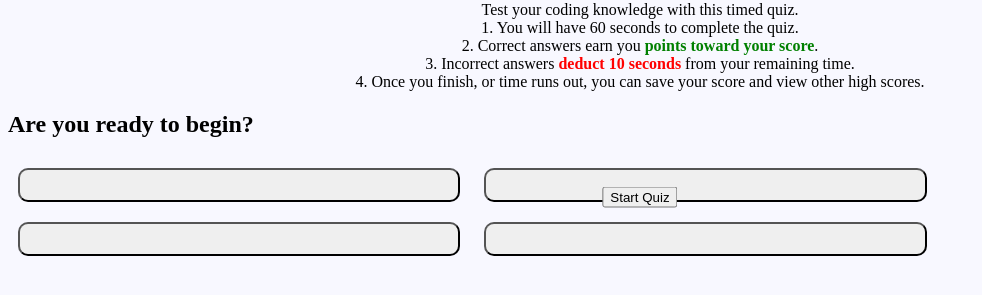
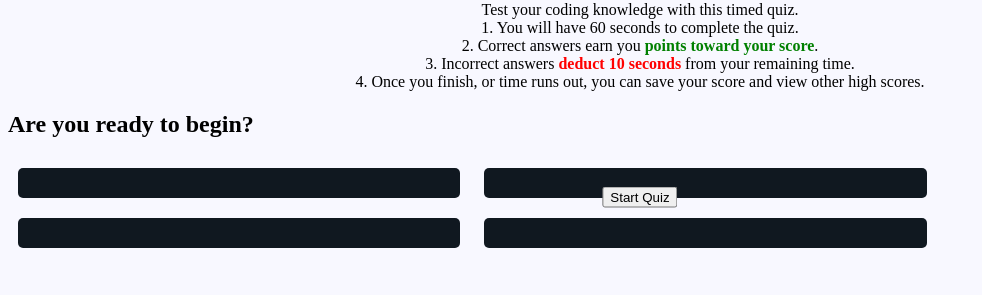
Before and after one commit to thecatwest/timed-quiz, a plain HTML site: page index.html in a window 1280 px wide. Shown: the part 123-418 px from the top of the page, without its empty margins (0-982 px from the left). Drawn offline with Linux system fonts and the light colour scheme.

Commit message:
more button styling

```diff
--- a/assets/css/style.css
+++ b/assets/css/style.css
@@ -47,7 +47,13 @@ body {
 
 .answer-btn {
     width: 35%;
-    padding: 15px;
-    border-radius: 10px;
     margin: 10px;
+    font-size: 25px;
+    font-weight: 500;
+    color: var(--primary-color);
+    background: var(--secondary-color);
+    padding: 15px 30px;
+    outline: none;
+    border: none;
+    border-radius: 5px;
 }
```
